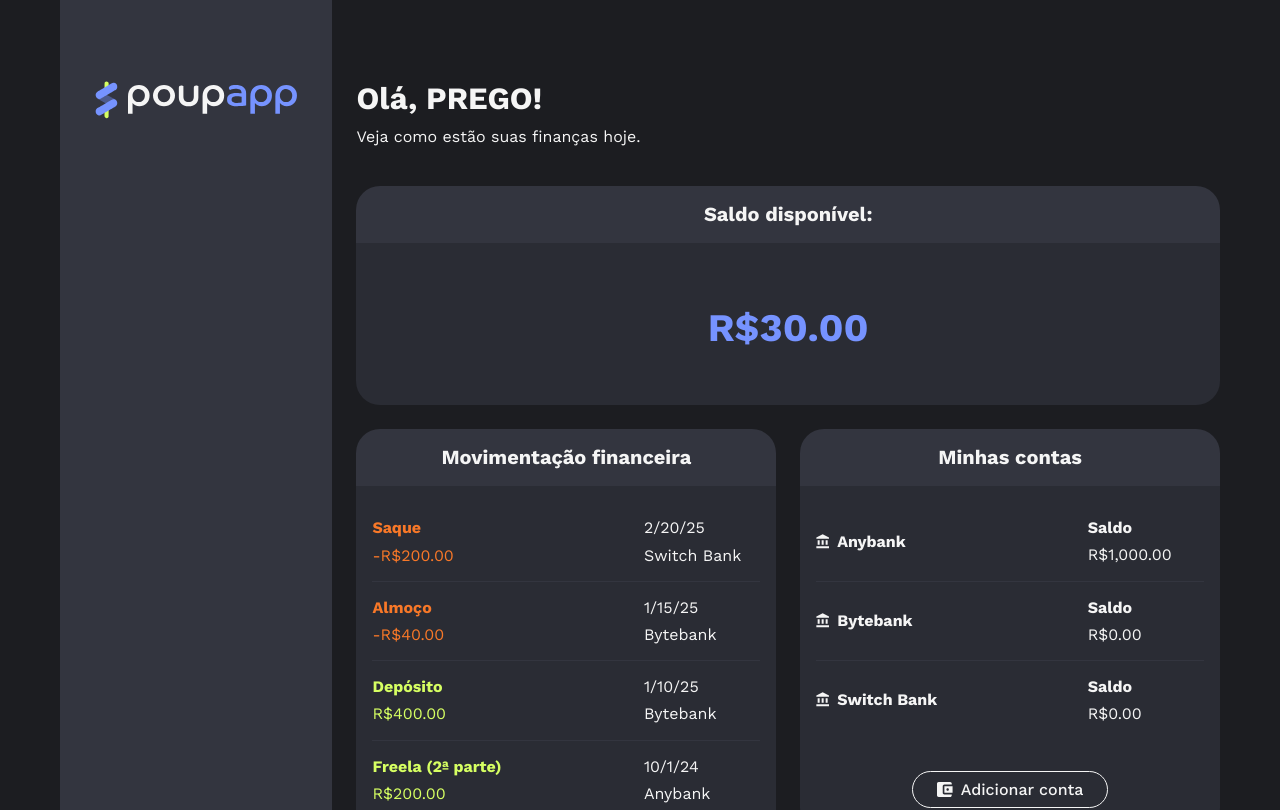
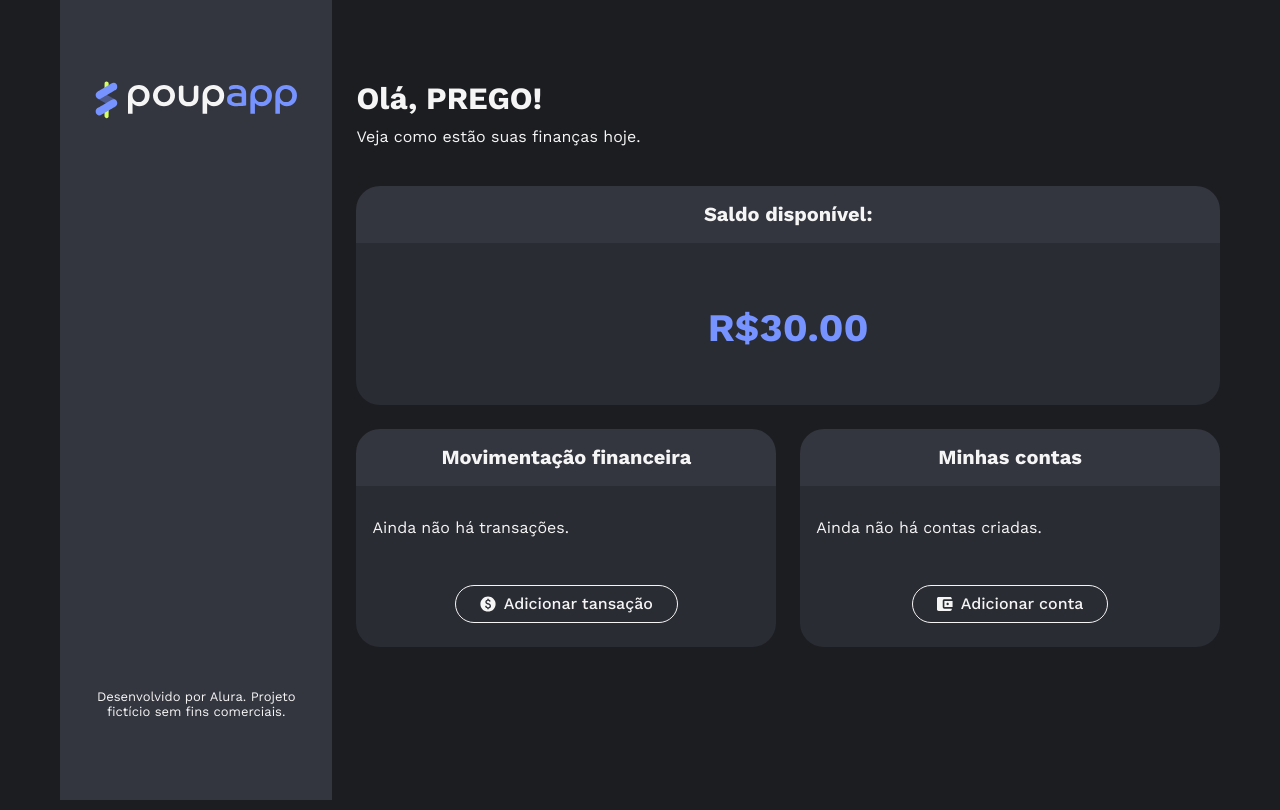
Before and after one commit to aldtorres/poupapp, an Angular app: page / in a window 1280 px wide. Shown: the top 810 px of the page. Built offline with nearby package versions, Linux system fonts and the light colour scheme.

Commit message:
computed

```diff
--- a/src/app/area-financeira/area-financeira.component.ts
+++ b/src/app/area-financeira/area-financeira.component.ts
@@ -1,4 +1,4 @@
-import { Component, signal } from '@angular/core';
+import { Component, computed, signal } from '@angular/core';
 import { SaldoComponent } from "./saldo/saldo.component";
 import { TransacoesComponent } from "./transacoes/transacoes.component";
 import { ContasComponent } from "./contas/contas.component";
@@ -15,71 +15,49 @@ export class AreaFinanceiraComponent {
   saldo = 30;
 
   //transformar em signal!
-  transacoes = signal<Transacao[]>([
-    {
-      id: '5',
-      nome: '',
-      tipo: TipoTransacao.SAQUE,
-      valor: 200,
-      data: new Date('2025-02-20T00:00'),
-      conta: 'Switch Bank'
-    },
-    {
-      id: '4',
-      nome: 'Almoço',
-      tipo: TipoTransacao.SAQUE,
-      valor: 40,
-      data: new Date('2025-01-15T00:00'),
-      conta: 'Bytebank'
-    },
-    {
-      id: '3',
-      nome: '',
-      tipo: TipoTransacao.DEPOSITO,
-      valor: 400,
-      data: new Date('2025-01-10T00:00'),
-      conta: 'Bytebank'
-    },
-    {
-      id: '2',
-      nome: 'Freela (2ª parte)',
-      tipo: TipoTransacao.DEPOSITO,
-      valor: 200,
-      data: new Date('2024-10-01T00:00'),
-      conta: 'Anybank'
-    },
-    {
-      id: '1',
-      nome: 'Freela (1ª parte)',
-      tipo: TipoTransacao.DEPOSITO,
-      valor: 100,
-      data: new Date('2024-10-01T00:00'),
-      conta: 'Anybank'
-    },
-  ]);
+  transacoes = signal<Transacao[]>([]);
 
-  contas = signal<Conta[]>([
-    {
-      nome: 'Anybank',
-      saldo: 1000,
-    },
-    {
-      nome: 'Bytebank',
-      saldo: 0,
-    },
-    {
-      nome: 'Switch Bank',
-      saldo: 0,
-    },
-  ]);
+  contasComSaldoInicial = signal<Conta[]>([]);
+
+  contas = computed(() =>{
+    return this.contasComSaldoInicial().map((contaAtual)=>{
+      const saldoAtualizado = this.calculaSaldoAtualizado(contaAtual);
+
+      return { ...contaAtual, saldo: saldoAtualizado};
+    })
+  });
+
+  //#### funções ####
+  calculaSaldoAtualizado(contaInicial: Conta){
+
+    const listaTransacoesDaConta = this.transacoes().filter(transacao => {
+      return transacao.conta === contaInicial.nome;
+    });
+
+    const novoSaldo = listaTransacoesDaConta.reduce((acumulado, transacaoAtual) => {
+      switch (transacaoAtual.tipo){
+        case TipoTransacao.DEPOSITO:
+          return acumulado + transacaoAtual.valor;
+        case TipoTransacao.SAQUE:
+          return acumulado - transacaoAtual.valor;
+        default:
+          transacaoAtual.tipo satisfies never;
+          throw new Error(`${transacaoAtual.tipo} - Tipo de transação não identificado.`);
+      }
+
+    }, contaInicial.saldo)
 
 
+    return novoSaldo;
+  }
 
   processarTransacao(transNova : Transacao){
     this.transacoes.update((listaTransAtual) => [transNova, ...listaTransAtual]);
+
+
   }
 
   adicionarConta(novaConta : Conta){
-    this.contas.update((listaContasAtual) => [novaConta, ...listaContasAtual]);
+    this.contasComSaldoInicial.update((listaContasAtual) => [novaConta, ...listaContasAtual]);
   }
 }
```
